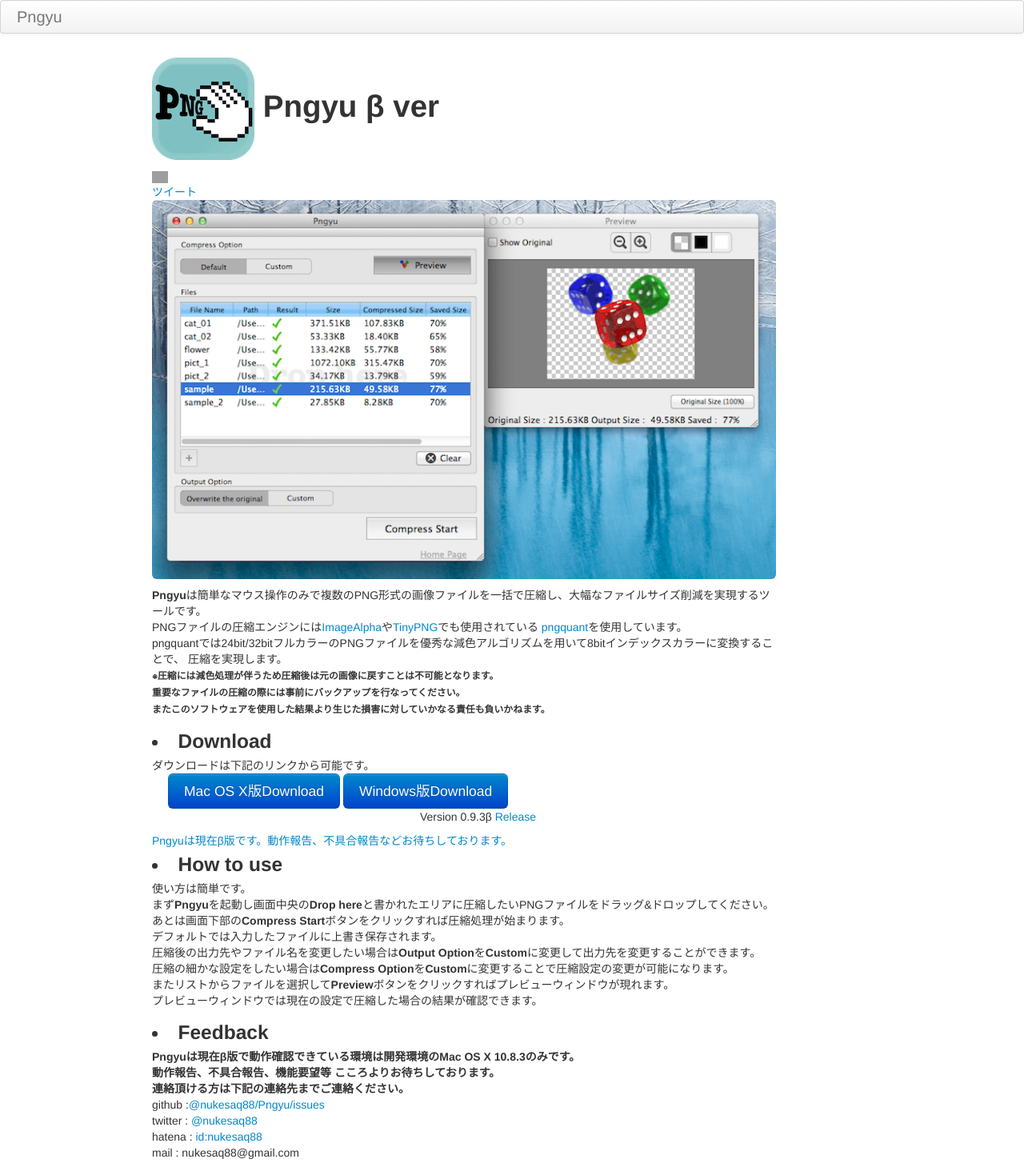
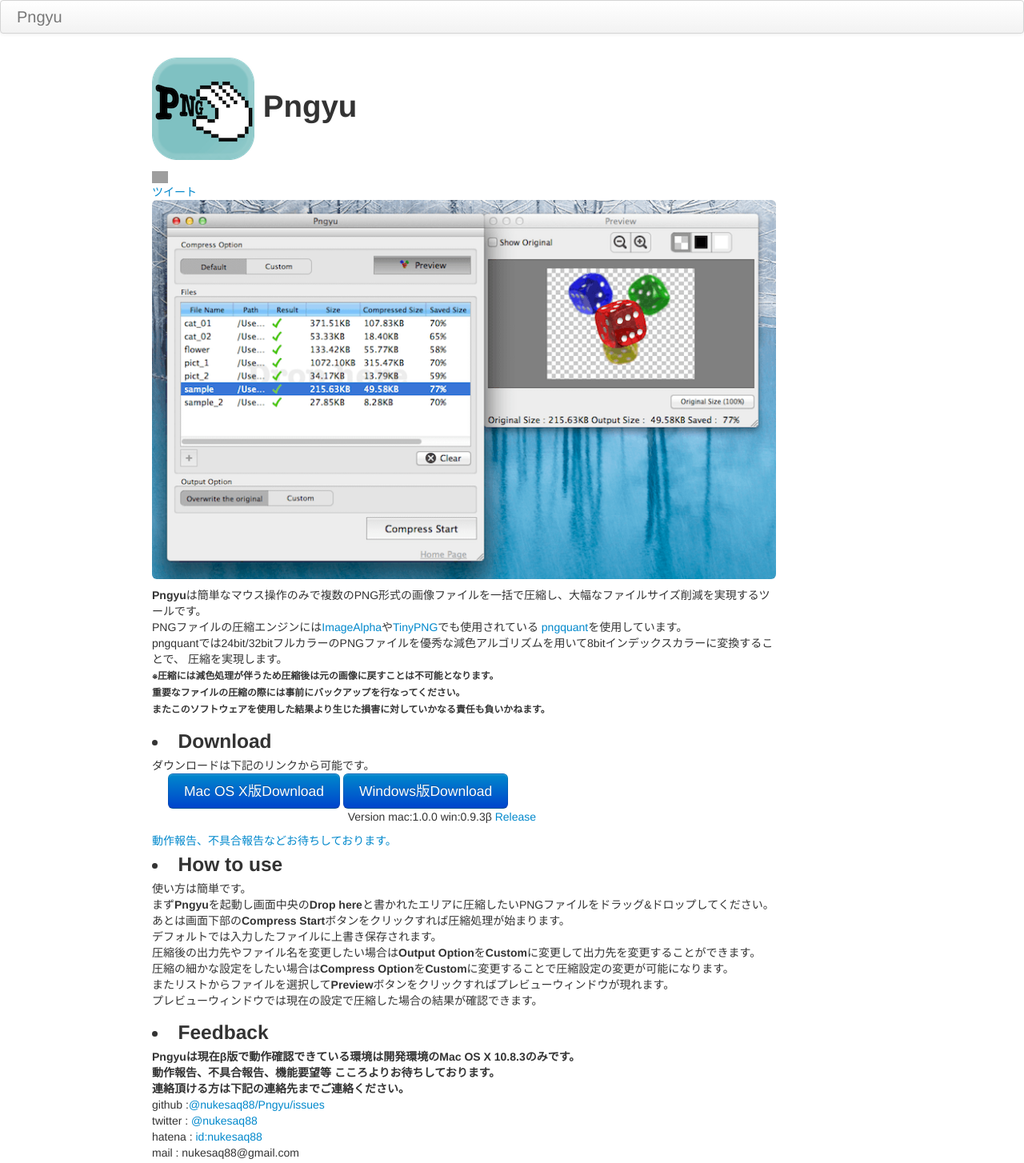
Before and after one commit to nukesaq88/Pngyu, a plain HTML site: page index.html in a window 1280 px wide. Shown: the top 1454 px of the page at 80% size. Drawn offline with Linux system fonts and the light colour scheme; grey boxes are pictures that could not be loaded.

Commit message:
add mac app 1.0.0

```diff
--- a/index.html
+++ b/index.html
@@ -54,7 +54,7 @@
 <div class="jumbotron masthead">
 <div class="container">
 <div class="span10">
-<h1><img id="icon" title="icon" src="imgs/icon.png" alt=""> Pngyu β ver</h1>
+<h1><img id="icon" title="icon" src="imgs/icon.png" alt=""> Pngyu</h1>
 
 <!--hatena bookmark-->
 <a href="http://b.hatena.ne.jp/entry/http://nukesaq88.github.io/Pngyu/" class="hatena-bookmark-button" data-hatena-bookmark-title="Pngyu" data-hatena-bookmark-layout="simple-balloon" title="このエントリーをはてなブックマークに追加"><img src="http://b.st-hatena.com/images/entry-button/button-only.gif" alt="このエントリーをはてなブックマークに追加" width="20" height="20" style="border: none;" /></a><script type="text/javascript" src="http://b.st-hatena.com/js/bookmark_button.js" charset="utf-8" async="async"></script>
@@ -87,7 +87,6 @@ pngquantでは24bit/32bitフルカラーのPNGファイルを優秀な減色ア
 
 
 
-
   <div class="container">
   <div class="span8">
 
@@ -97,16 +96,16 @@ pngquantでは24bit/32bitフルカラーのPNGファイルを優秀な減色ア
     ダウンロードは下記のリンクから可能です。<br>
     <div class="container">
     <div class="span6">
-    <a class="btn btn-primary btn-large" onclick="location.href = 'download/Pngyu_mac_093.zip';ga('send', 'event', 'Download', 'App', 'mac_093');">
+    <a class="btn btn-primary btn-large" onclick="location.href = 'download/Pngyu_mac_100.zip';ga('send', 'event', 'Download', 'App', 'mac_100');">
     Mac OS X版Download
     </a>
     <a class="btn btn-primary btn-large" onclick="location.href = 'download/Pngyu_win_093.zip';ga('send', 'event', 'Download', 'App', 'win_093');">
     Windows版Download
     </a>
-    <p class="text-right"> Version 0.9.3β <a href="#ReleaseDate">Release</a></p>
+    <p class="text-right"> Version mac:1.0.0 win:0.9.3β <a href="#ReleaseDate">Release</a></p>
     </div>
     </div>
-    <a href="#Feedback">Pngyuは現在β版です。動作報告、不具合報告などお待ちしております。</a><br>
+    <a href="#Feedback">動作報告、不具合報告などお待ちしております。</a><br>
     </div>
     </section>
 
@@ -147,6 +146,7 @@ pngquantでは24bit/32bitフルカラーのPNGファイルを優秀な減色ア
     <div class="container">
     <h3><li>Release Date</li></h3>
     <p>
+    Version1.0.0 mac 2013/09/09<br>
     Version0.9.3β mac/win 2013/05/16<br>
     Version0.9.2β mac 2013/04/27<br>
     Version0.9.1β mac 2013/04/25<br>
@@ -155,17 +155,6 @@ pngquantでは24bit/32bitフルカラーのPNGファイルを優秀な減色ア
     </p>
     </div>
     </section>
-<!--
-    <section id="ReleaseNote">
-    <div class="container">
-    <h3><li>Release Note</li></h3>
-
-
-    <h5>Version0.9.0β</h5>
-    <p>Mac用β初回リリース<br></p>
--->
-<!--    <h5>Version1.0.0</h5>-->
-<!--    Mac用正式初回リリース<br>-->
 
     </div>
     </section>
```
Also changed, not shown: 1 other file.
